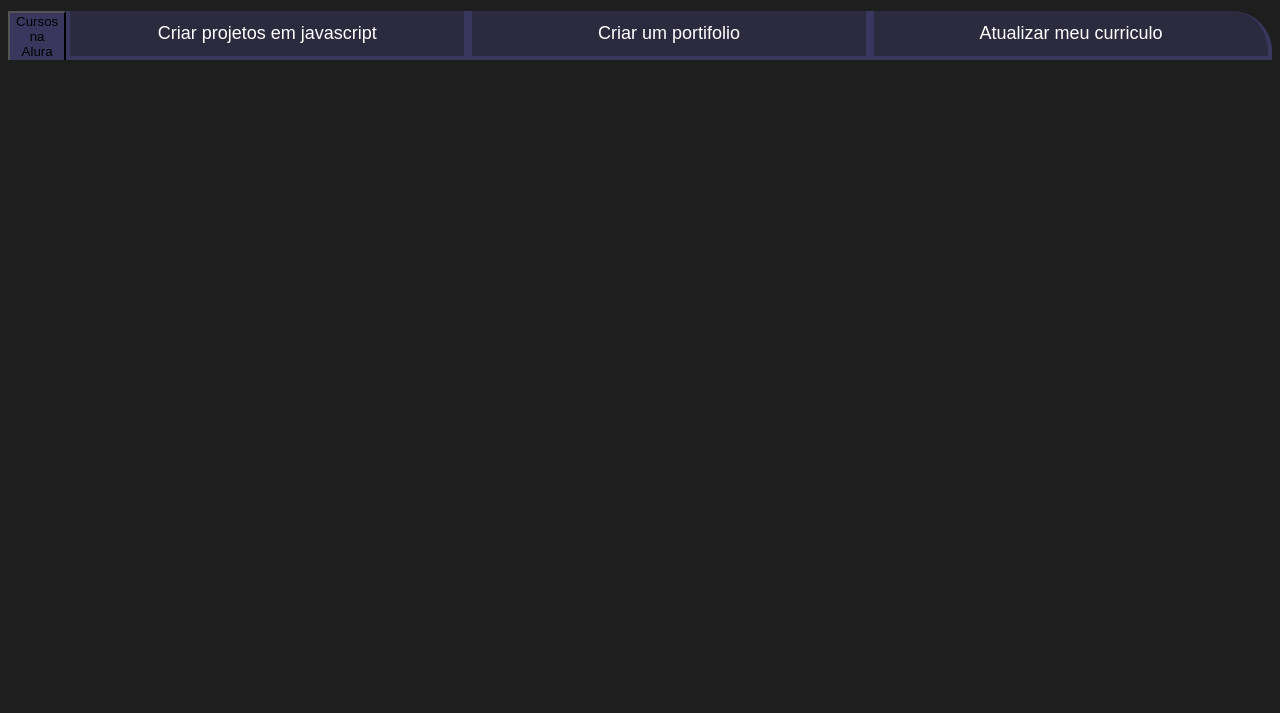
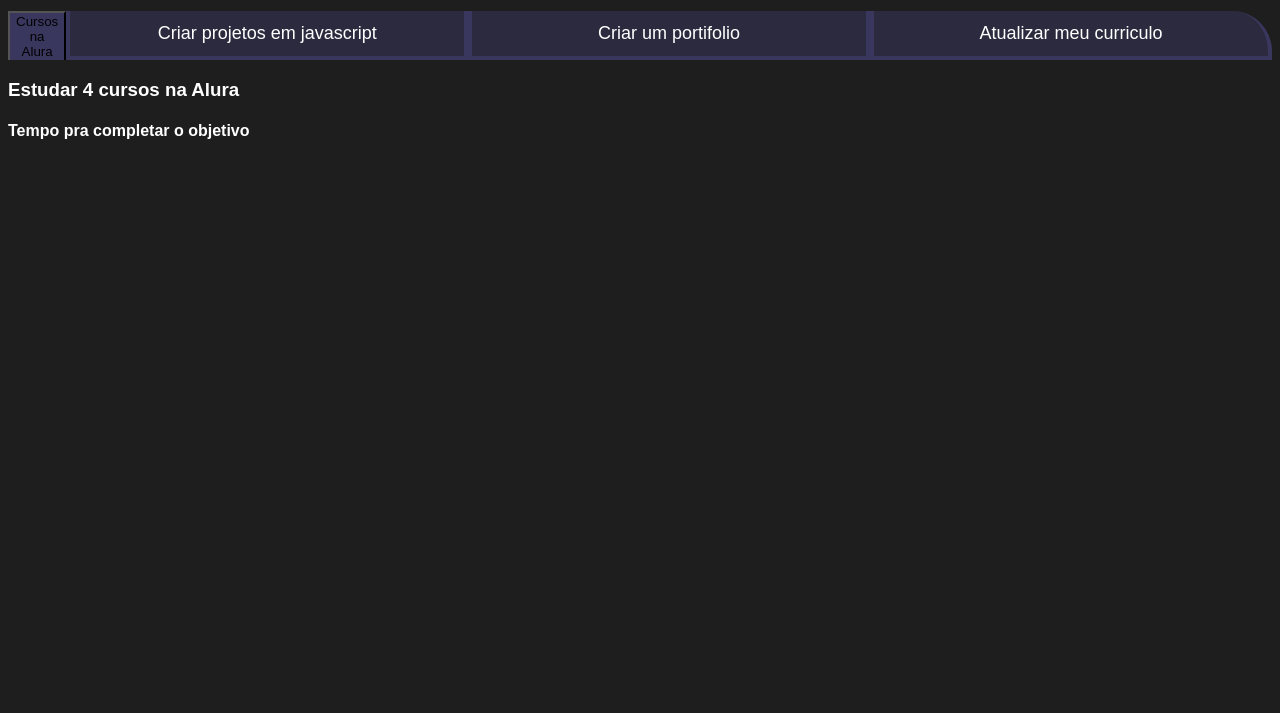
Before and after one commit to kemily1616/21-03-2024, a plain HTML site: page index.html in a window 1280 px wide. Shown: the part 87-800 px from the top of the page. Drawn offline with Linux system fonts and the light colour scheme.

```diff
--- a/index.html
+++ b/index.html
@@ -15,6 +15,12 @@
         <button class="botao">Criar um portifolio</button>
         <button class="botao">Atualizar meu curriculo</button>
        </div>
+       <div class="abas-textos">
+           <div class="aba-conteudo">
+               <h3 class="aba-conteudo-titulo-principal">Estudar 4 cursos na Alura</h3>
+               <h4  class="aba-conteudo-titulo-secundario">Tempo pra completar o objetivo</h4>
+        </div>
+       </div>
        </section>
        <script src="main.js"></script>
 
```
